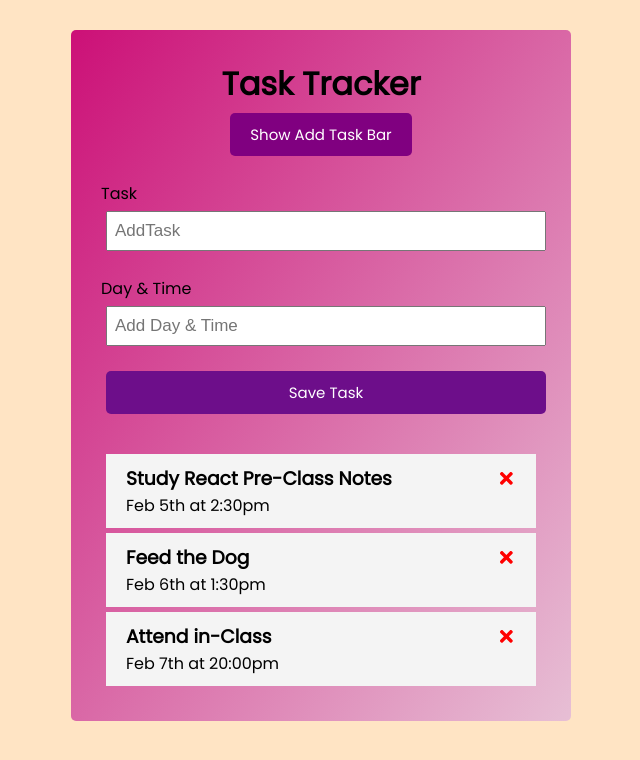
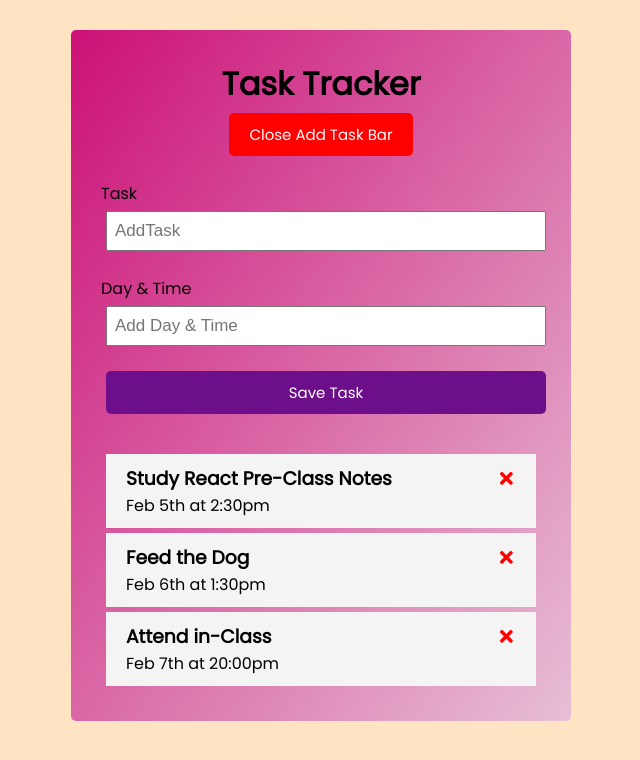
Before and after one commit to sofiadurkan1/react-task-tracker-08, a React (Create React App) app: page / in a window 1280 px wide. Both pictures are taken after a click on the button "Show Add Task Bar". Shown: the top 760 px of the page, without its empty margins (319-959 px from the left). Built offline with nearby package versions, Linux system fonts and the light colour scheme.

Commit message:
finish project

```diff
--- a/src/App.js
+++ b/src/App.js
@@ -25,10 +25,15 @@ function App() {
       isDone: false,
     },
   ]);
+  const [showAddTask, setShowAddTask] = useState(false);
 
   //CRUD
   //Add Tasks
-  const addTask = () => {};
+  const addTask = (task) => {
+    const id = Math.floor(Math.random() * 10000) + 1;
+    const newTask = { id, ...task };
+    setTasks([...tasks, newTask]);
+  };
 
   //Delete tasks
   const deleteTask = (deleteTaskId) => {
@@ -37,12 +42,30 @@ function App() {
   };
 
   //Toggle Done
+  const toggleDone = (toggleDoneId) => {
+    setTasks(
+      tasks.map((task) =>
+        task.id === toggleDoneId ? { ...task, isDone: !task.isDone } : task
+      )
+    );
+  };
+
+  //Toggle show and hide
+  const toggleShow = () => setShowAddTask(!showAddTask);
 
   return (
     <div className="container">
-      <Header title="Task Tracker" />
-      <AddTask addTask={addTask} />
-      <Tasks tasks={tasks} deleteTask={deleteTask} />
+      <Header
+        title="Task Tracker"
+        toggleShow={toggleShow}
+        showAddTask={showAddTask}
+      />
+      {showAddTask && <AddTask addTask={addTask} />}
+      {tasks.length > 0 ? (
+        <Tasks tasks={tasks} deleteTask={deleteTask} toggleDone={toggleDone} />
+      ) : (
+        <p>"No Tasks to Show"</p>
+      )}
     </div>
   );
 }
--- a/src/components/AddTask.js
+++ b/src/components/AddTask.js
@@ -10,6 +10,9 @@ const AddTask = ({ addTask }) => {
   const onSubmit = (e) => {
     e.preventDefault();
     addTask({ text, day, isDone: false });
+
+    setText('');
+    setDay('');
   };
 
   return (
@@ -20,6 +23,7 @@ const AddTask = ({ addTask }) => {
           id="task"
           name="text"
           type="text"
+          value={text}
           placeholder="AddTask"
           onChange={handleTextChange}
         />
@@ -30,6 +34,7 @@ const AddTask = ({ addTask }) => {
           id="day"
           name="day"
           type="text"
+          value={day}
           placeholder="Add Day & Time"
           onChange={handleDayChange}
         />
--- a/src/components/Button.js
+++ b/src/components/Button.js
@@ -1,14 +1,11 @@
 import React from 'react';
 
-const Button = ({ color, text }) => {
-  const handleClick = () => {
-    console.log('click');
-  };
+const Button = ({ color, text, toggleShow }) => {
   return (
     <button
       className="btn"
       style={{ backgroundColor: color }}
-      onClick={handleClick}
+      onClick={toggleShow}
     >
       {text}
     </button>
--- a/src/components/Header.js
+++ b/src/components/Header.js
@@ -2,11 +2,15 @@ import React from 'react';
 import Button from './Button';
 //import PropTypes from 'prop-types';
 
-const Header = ({ title }) => {
+const Header = ({ title, toggleShow, showAddTask }) => {
   return (
     <header className="header">
       <h1>{title}</h1>
-      <Button color="purple" text="Show Add Task Bar" />
+      <Button
+        color={showAddTask ? 'red' : 'purple'}
+        text={showAddTask ? 'Close Add Task Bar' : 'Show Add Task Bar'}
+        toggleShow={toggleShow}
+      />
     </header>
   );
 };
--- a/src/components/TaskItem.js
+++ b/src/components/TaskItem.js
@@ -1,9 +1,12 @@
 import React from 'react';
 import { FaTimes } from 'react-icons/fa';
 
-const TaskItem = ({ task, deleteTask }) => {
+const TaskItem = ({ task, deleteTask, toggleDone }) => {
   return (
-    <div className="task">
+    <div
+      className={task.isDone ? 'task done' : 'task'}
+      onDoubleClick={() => toggleDone(task.id)}
+    >
       <h3>
         {task.text}
         <FaTimes
--- a/src/components/Tasks.js
+++ b/src/components/Tasks.js
@@ -1,11 +1,16 @@
 import React from 'react';
 import TaskItem from './TaskItem';
 
-const Tasks = ({ tasks, deleteTask }) => {
+const Tasks = ({ tasks, deleteTask, toggleDone }) => {
   return (
     <div>
       {tasks.map((task) => (
-        <TaskItem key={task.id} task={task} deleteTask={deleteTask} />
+        <TaskItem
+          key={task.id}
+          task={task}
+          deleteTask={deleteTask}
+          toggleDone={toggleDone}
+        />
       ))}
     </div>
   );
```
